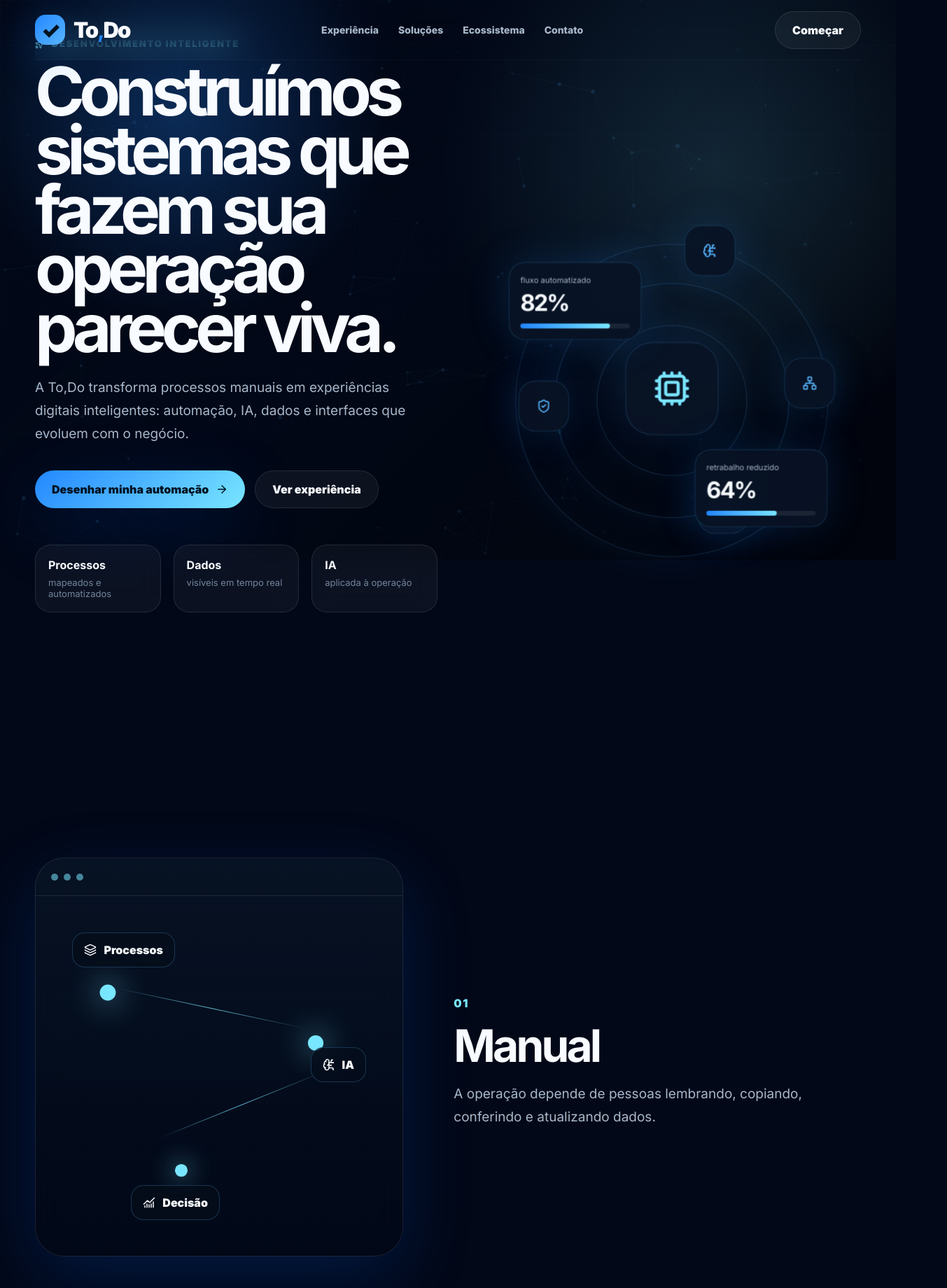
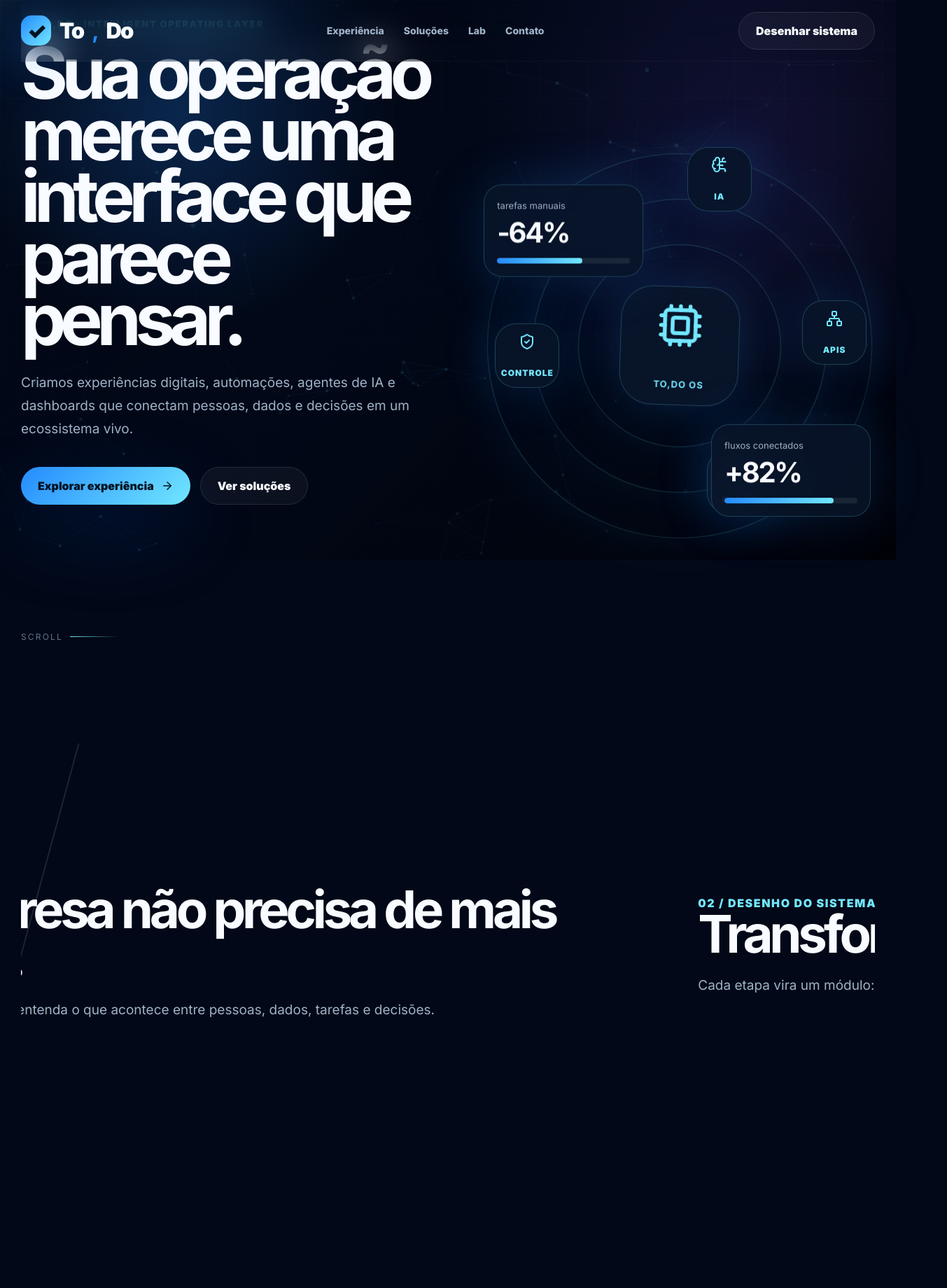
Before and after one commit to camillofranco/To-Do---Desenvolvimento-Inteligente, a React (Vite) app: page / in a window 1280 px wide. Shown: the top 1840 px of the page at 70% size, 1353 px wide, since content can reach past the window. Built offline with nearby package versions, Linux system fonts and the light colour scheme.

Commit message:
Refinar experiencia visual inspirada nas referencias

```diff
--- a/src/main.jsx
+++ b/src/main.jsx
@@ -1,106 +1,121 @@
-import React, { useEffect, useRef, useState } from 'react'
+import React, { useEffect, useMemo, useRef, useState } from 'react'
 import { createRoot } from 'react-dom/client'
-import { motion, useScroll, useTransform } from 'framer-motion'
-import { ArrowRight, Bot, BrainCircuit, ChartNoAxesCombined, Cpu, DatabaseZap, Gauge, Layers3, MousePointer2, Network, Orbit, ShieldCheck, Sparkles, Workflow, Zap } from 'lucide-react'
+import { motion, useMotionValue, useScroll, useSpring, useTransform } from 'framer-motion'
+import { ArrowRight, Bot, BrainCircuit, ChartNoAxesCombined, Check, Cpu, DatabaseZap, Fingerprint, Gauge, Network, Orbit, ShieldCheck, Sparkles, Workflow, Zap } from 'lucide-react'
 import './styles.css'
 
 const services = [
-  ['01', 'Automação de processos', 'Fluxos que executam tarefas repetitivas, reduzem falhas e criam previsibilidade operacional.', Workflow],
-  ['02', 'Agentes de IA', 'Assistentes treinados para atendimento, análise, triagem, organização e execução de rotinas.', Bot],
-  ['03', 'Dashboards inteligentes', 'Painéis vivos para leitura de operação, performance, gargalos e oportunidades.', ChartNoAxesCombined],
-  ['04', 'Integrações', 'Sistemas, planilhas, formulários, APIs e dados conectados em uma arquitetura única.', DatabaseZap]
+  { n: '01', title: 'Processos vivos', text: 'Fluxos que não ficam parados: recebem dados, executam rotinas, disparam alertas e criam histórico.', icon: Workflow },
+  { n: '02', title: 'IA operacional', text: 'Agentes para triagem, atendimento, análise de documentos, organização e execução assistida.', icon: Bot },
+  { n: '03', title: 'Painéis de decisão', text: 'Dashboards com indicadores, gargalos, alertas e visão executiva da operação.', icon: ChartNoAxesCombined },
+  { n: '04', title: 'Integrações reais', text: 'Planilhas, APIs, formulários, bancos e sistemas conversando dentro da mesma lógica.', icon: DatabaseZap }
 ]
 
-const chapters = [
-  ['Manual', 'A operação depende de pessoas lembrando, copiando, conferindo e atualizando dados.'],
-  ['Conectado', 'As informações começam a circular entre setores, sistemas e pontos de decisão.'],
-  ['Inteligente', 'A tecnologia passa a sugerir, alertar, executar e evoluir com a operação.']
+const story = [
+  { label: 'Diagnóstico', title: 'Sua empresa não precisa de mais uma tela.', text: 'Ela precisa de um sistema que entenda o que acontece entre pessoas, dados, tarefas e decisões.', tag: '01 / leitura do caos' },
+  { label: 'Arquitetura', title: 'Transformamos operação em fluxo.', text: 'Cada etapa vira um módulo: entrada de dados, validação, decisão, ação, alerta e registro.', tag: '02 / desenho do sistema' },
+  { label: 'Execução', title: 'O processo começa a se mover sozinho.', text: 'O que era manual passa a rodar com automação, IA, dashboards e integrações conectadas.', tag: '03 / operação inteligente' }
 ]
 
-function NeuralBackground() {
-  const canvasRef = useRef(null)
+function PointerGlow() {
+  const x = useMotionValue(-300)
+  const y = useMotionValue(-300)
+  const sx = useSpring(x, { stiffness: 130, damping: 24 })
+  const sy = useSpring(y, { stiffness: 130, damping: 24 })
 
   useEffect(() => {
-    const canvas = canvasRef.current
+    const move = (event) => {
+      x.set(event.clientX - 240)
+      y.set(event.clientY - 240)
+      document.documentElement.style.setProperty('--mx', `${(event.clientX / innerWidth) * 100}%`)
+      document.documentElement.style.setProperty('--my', `${(event.clientY / innerHeight) * 100}%`)
+    }
+    window.addEventListener('mousemove', move)
+    return () => window.removeEventListener('mousemove', move)
+  }, [x, y])
+
+  return <motion.div className="pointer-glow" style={{ x: sx, y: sy }} />
+}
+
+function NeuralCanvas() {
+  const ref = useRef(null)
+
+  useEffect(() => {
+    const canvas = ref.current
     const ctx = canvas.getContext('2d')
     let points = []
     let raf
-    const pointer = { x: -9999, y: -9999, active: false }
+    const pointer = { x: -9999, y: -9999 }
 
     const resize = () => {
-      const dpr = Math.min(window.devicePixelRatio || 1, 2)
-      canvas.width = window.innerWidth * dpr
-      canvas.height = window.innerHeight * dpr
-      canvas.style.width = `${window.innerWidth}px`
-      canvas.style.height = `${window.innerHeight}px`
+      const dpr = Math.min(devicePixelRatio || 1, 2)
+      canvas.width = innerWidth * dpr
+      canvas.height = innerHeight * dpr
+      canvas.style.width = `${innerWidth}px`
+      canvas.style.height = `${innerHeight}px`
       ctx.setTransform(dpr, 0, 0, dpr, 0, 0)
-      const count = Math.min(170, Math.floor((window.innerWidth * window.innerHeight) / 9000))
-      points = Array.from({ length: count }, (_, i) => ({
-        x: Math.random() * window.innerWidth,
-        y: Math.random() * window.innerHeight,
-        vx: (Math.random() - 0.5) * 0.42,
-        vy: (Math.random() - 0.5) * 0.42,
-        r: Math.random() * 1.8 + 0.9,
-        phase: i * 0.13
+      const amount = Math.min(190, Math.floor((innerWidth * innerHeight) / 7800))
+      points = Array.from({ length: amount }, (_, i) => ({
+        x: Math.random() * innerWidth,
+        y: Math.random() * innerHeight,
+        vx: (Math.random() - 0.5) * 0.36,
+        vy: (Math.random() - 0.5) * 0.36,
+        r: Math.random() * 1.7 + 0.8,
+        phase: i * 0.19
       }))
     }
 
     const move = (event) => {
       pointer.x = event.clientX
       pointer.y = event.clientY
-      pointer.active = true
-      document.documentElement.style.setProperty('--mx', `${(event.clientX / window.innerWidth) * 100}%`)
-      document.documentElement.style.setProperty('--my', `${(event.clientY / window.innerHeight) * 100}%`)
     }
 
-    const render = (time) => {
-      ctx.clearRect(0, 0, window.innerWidth, window.innerHeight)
-
+    const draw = (time) => {
+      ctx.clearRect(0, 0, innerWidth, innerHeight)
       for (const p of points) {
         p.x += p.vx
         p.y += p.vy
-        if (p.x < -30 || p.x > window.innerWidth + 30) p.vx *= -1
-        if (p.y < -30 || p.y > window.innerHeight + 30) p.vy *= -1
+        if (p.x < -40 || p.x > innerWidth + 40) p.vx *= -1
+        if (p.y < -40 || p.y > innerHeight + 40) p.vy *= -1
 
         const dx = p.x - pointer.x
         const dy = p.y - pointer.y
         const dist = Math.hypot(dx, dy)
-        if (pointer.active && dist < 190 && dist > 1) {
-          p.x += (dx / dist) * 0.56
-          p.y += (dy / dist) * 0.56
+        if (dist < 180 && dist > 1) {
+          p.x += (dx / dist) * 0.5
+          p.y += (dy / dist) * 0.5
         }
 
-        const pulse = Math.sin(time * 0.0015 + p.phase) * 0.45 + 0.55
+        const pulse = Math.sin(time * 0.0018 + p.phase) * 0.5 + 0.5
         ctx.beginPath()
-        ctx.arc(p.x, p.y, p.r + pulse * 0.5, 0, Math.PI * 2)
-        ctx.fillStyle = `rgba(82, 183, 255, ${0.22 + pulse * 0.22})`
+        ctx.arc(p.x, p.y, p.r + pulse * 0.6, 0, Math.PI * 2)
+        ctx.fillStyle = `rgba(93, 207, 255, ${0.18 + pulse * 0.26})`
         ctx.fill()
       }
 
-      for (let i = 0; i < points.length; i += 1) {
-        for (let j = i + 1; j < points.length; j += 1) {
+      for (let i = 0; i < points.length; i++) {
+        for (let j = i + 1; j < points.length; j++) {
           const a = points[i]
           const b = points[j]
           const d = Math.hypot(a.x - b.x, a.y - b.y)
-          if (d < 150) {
+          if (d < 142) {
             ctx.beginPath()
             ctx.moveTo(a.x, a.y)
             ctx.lineTo(b.x, b.y)
-            ctx.strokeStyle = `rgba(82, 183, 255, ${(1 - d / 150) * 0.24})`
+            ctx.strokeStyle = `rgba(93, 207, 255, ${(1 - d / 142) * 0.25})`
             ctx.lineWidth = 1
             ctx.stroke()
           }
         }
       }
 
-      raf = requestAnimationFrame(render)
+      raf = requestAnimationFrame(draw)
     }
 
     resize()
-    render(0)
+    draw(0)
     window.addEventListener('resize', resize)
     window.addEventListener('mousemove', move)
-
     return () => {
       cancelAnimationFrame(raf)
       window.removeEventListener('resize', resize)
@@ -108,97 +123,120 @@ function NeuralBackground() {
     }
   }, [])
 
-  return <canvas ref={canvasRef} className="neural-canvas" aria-hidden="true" />
+  return <canvas ref={ref} className="neural" aria-hidden="true" />
 }
 
 function Header() {
   return (
-    <header className="header">
-      <a href="#top" className="logo" aria-label="To,Do">
-        <span className="logo-mark">✓</span>
-        <span>To<b>,</b>Do</span>
-      </a>
+    <header className="nav-bar">
+      <a className="brand" href="#top"><span>✓</span>To<b>,</b>Do</a>
       <nav>
-        <a href="#experience">Experiência</a>
-        <a href="#solutions">Soluções</a>
-        <a href="#ecosystem">Ecossistema</a>
+        <a href="#story">Experiência</a>
+        <a href="#suite">Soluções</a>
+        <a href="#lab">Lab</a>
         <a href="#contact">Contato</a>
       </nav>
-      <a className="nav-cta" href="#contact">Começar</a>
+      <a href="#contact" className="small-cta">Desenhar sistema</a>
     </header>
   )
 }
 
 function Hero() {
   const { scrollYProgress } = useScroll()
-  const y = useTransform(scrollYProgress, [0, 0.25], [0, -90])
-  const scale = useTransform(scrollYProgress, [0, 0.25], [1, 0.86])
+  const heroY = useTransform(scrollYProgress, [0, 0.22], [0, -120])
+  const heroOpacity = useTransform(scrollYProgress, [0, 0.22], [1, 0.35])
 
   return (
-    <section id="top" className="hero section-shell">
-      <motion.div className="hero-copy" style={{ y }}>
-        <p className="eyebrow"><Sparkles size={16} /> Desenvolvimento inteligente</p>
-        <h1>Construímos sistemas que fazem sua operação parecer viva.</h1>
-        <p className="lead">
-          A To,Do transforma processos manuais em experiências digitais inteligentes: automação, IA, dados e interfaces que evoluem com o negócio.
-        </p>
-        <div className="hero-actions">
-          <a className="primary" href="#contact">Desenhar minha automação <ArrowRight size={18} /></a>
-          <a className="secondary" href="#experience">Ver experiência</a>
-        </div>
-        <div className="micro-grid">
-          <div><strong>Processos</strong><span>mapeados e automatizados</span></div>
-          <div><strong>Dados</strong><span>visíveis em tempo real</span></div>
-          <div><strong>IA</strong><span>aplicada à operação</span></div>
-        </div>
+    <section id="top" className="hero-shell">
+      <motion.div className="hero-copy" style={{ y: heroY, opacity: heroOpacity }}>
+        <motion.p className="eyebrow" initial={{ opacity: 0, y: 16 }} animate={{ opacity: 1, y: 0 }}><Sparkles size={16}/> To,Do · Intelligent Operating Layer</motion.p>
+        <motion.h1 initial={{ opacity: 0, y: 32 }} animate={{ opacity: 1, y: 0 }} transition={{ delay: .08 }}>Sua operação merece uma interface que parece pensar.</motion.h1>
+        <motion.p className="lead" initial={{ opacity: 0, y: 32 }} animate={{ opacity: 1, y: 0 }} transition={{ delay: .16 }}>
+          Criamos experiências digitais, automações, agentes de IA e dashboards que conectam pessoas, dados e decisões em um ecossistema vivo.
+        </motion.p>
+        <motion.div className="hero-actions" initial={{ opacity: 0, y: 32 }} animate={{ opacity: 1, y: 0 }} transition={{ delay: .24 }}>
+          <a href="#story" className="primary">Explorar experiência <ArrowRight size={18}/></a>
+          <a href="#suite" className="secondary">Ver soluções</a>
+        </motion.div>
       </motion.div>
 
-      <motion.div className="system-stage" style={{ scale }}>
-        <div className="orbit orbit-a" />
-        <div className="orbit orbit-b" />
-        <div className="orbit orbit-c" />
-        <motion.div className="system-core" animate={{ rotate: [0, 4, -4, 0] }} transition={{ duration: 7, repeat: Infinity }}>
-          <Cpu size={62} />
-        </motion.div>
-        <motion.div className="stage-node node-a" animate={{ y: [0, -18, 0] }} transition={{ duration: 5, repeat: Infinity }}><BrainCircuit /></motion.div>
-        <motion.div className="stage-node node-b" animate={{ x: [0, 16, 0] }} transition={{ duration: 5.6, repeat: Infinity }}><Network /></motion.div>
-        <motion.div className="stage-node node-c" animate={{ y: [0, 14, 0] }} transition={{ duration: 4.8, repeat: Infinity }}><Gauge /></motion.div>
-        <motion.div className="stage-node node-d" animate={{ x: [0, -14, 0] }} transition={{ duration: 6.4, repeat: Infinity }}><ShieldCheck /></motion.div>
-        <motion.div className="console console-a" initial={{ opacity: 0, y: 25 }} animate={{ opacity: 1, y: 0 }} transition={{ delay: 0.35 }}>
-          <span>fluxo automatizado</span><strong>82%</strong><i><em style={{ width: '82%' }} /></i>
-        </motion.div>
-        <motion.div className="console console-b" initial={{ opacity: 0, y: 25 }} animate={{ opacity: 1, y: 0 }} transition={{ delay: 0.55 }}>
-          <span>retrabalho reduzido</span><strong>64%</strong><i><em style={{ width: '64%' }} /></i>
-        </motion.div>
-      </motion.div>
+      <SystemGalaxy />
+
+      <div className="scroll-hint"><span>scroll</span><i /></div>
     </section>
   )
 }
 
-function Experience() {
+function SystemGalaxy() {
+  const rings = useMemo(() => [0, 1, 2, 3], [])
   return (
-    <section id="experience" className="scrolly">
-      <div className="sticky-visual">
-        <div className="story-screen">
-          <div className="screen-header"><span /> <span /> <span /></div>
-          <div className="flow-map">
-            <motion.div className="flow-dot f1" animate={{ scale: [1, 1.35, 1] }} transition={{ duration: 2.6, repeat: Infinity }} />
-            <motion.div className="flow-dot f2" animate={{ scale: [1, 1.35, 1] }} transition={{ duration: 2.8, repeat: Infinity, delay: .4 }} />
-            <motion.div className="flow-dot f3" animate={{ scale: [1, 1.35, 1] }} transition={{ duration: 3, repeat: Infinity, delay: .8 }} />
-            <div className="flow-line one" />
-            <div className="flow-line two" />
-            <div className="signal-card top"><Layers3 size={18}/> Processos</div>
-            <div className="signal-card mid"><BrainCircuit size={18}/> IA</div>
-            <div className="signal-card bottom"><ChartNoAxesCombined size={18}/> Decisão</div>
+    <motion.div className="galaxy" initial={{ opacity: 0, scale: .92 }} animate={{ opacity: 1, scale: 1 }} transition={{ duration: 1 }}>
+      {rings.map((ring) => <div key={ring} className={`galaxy-ring ring-${ring}`} />)}
+      <motion.div className="galaxy-core" animate={{ rotate: [0, 3, -3, 0] }} transition={{ duration: 6, repeat: Infinity }}>
+        <Cpu size={66}/>
+        <strong>To,Do OS</strong>
+      </motion.div>
+      <FloatingNode className="g-a" icon={<BrainCircuit />} label="IA" />
+      <FloatingNode className="g-b" icon={<Network />} label="APIs" />
+      <FloatingNode className="g-c" icon={<Gauge />} label="Dados" />
+      <FloatingNode className="g-d" icon={<ShieldCheck />} label="Controle" />
+      <motion.div className="metric-card m-a" animate={{ y: [0, -12, 0] }} transition={{ repeat: Infinity, duration: 4.5 }}>
+        <span>tarefas manuais</span><strong>-64%</strong><i><em style={{ width: '64%' }}/></i>
+      </motion.div>
+      <motion.div className="metric-card m-b" animate={{ y: [0, 12, 0] }} transition={{ repeat: Infinity, duration: 5.2 }}>
+        <span>fluxos conectados</span><strong>+82%</strong><i><em style={{ width: '82%' }}/></i>
+      </motion.div>
+    </motion.div>
+  )
+}
+
+function FloatingNode({ className, icon, label }) {
+  return <motion.div className={`floating-node ${className}`} animate={{ y: [0, -16, 0] }} transition={{ repeat: Infinity, duration: 5.4 }}>{icon}<span>{label}</span></motion.div>
+}
+
+function Story() {
+  const target = useRef(null)
+  const { scrollYProgress } = useScroll({ target, offset: ['start start', 'end end'] })
+  const rotate = useTransform(scrollYProgress, [0, 1], [0, 60])
+  const x = useTransform(scrollYProgress, [0, 1], ['0%', '-38%'])
+
+  return (
+    <section id="story" ref={target} className="story-section">
+      <div className="story-sticky">
+        <motion.div className="story-stage" style={{ rotate }}>
+          <div className="story-orbit" />
+          <div className="story-orbit small" />
+          <div className="story-card main-card">
+            <span>LIVE OPERATION</span>
+            <strong>Manual → Connected → Intelligent</strong>
           </div>
-        </div>
+          <div className="mini-panel p1">dados</div>
+          <div className="mini-panel p2">rotinas</div>
+          <div className="mini-panel p3">decisão</div>
+        </motion.div>
+        <motion.div className="horizontal-copy" style={{ x }}>
+          {story.map((item) => <article key={item.title}><span>{item.tag}</span><h2>{item.title}</h2><p>{item.text}</p></article>)}
+        </motion.div>
       </div>
-      <div className="story-copy">
-        {chapters.map(([title, text], index) => (
-          <motion.article className="chapter" key={title} initial={{ opacity: 0, y: 80 }} whileInView={{ opacity: 1, y: 0 }} viewport={{ amount: 0.55 }}>
-            <span>0{index + 1}</span>
-            <h2>{title}</h2>
+    </section>
+  )
+}
+
+function Suite() {
+  return (
+    <section id="suite" className="section suite-section">
+      <div className="section-head">
+        <p className="eyebrow"><Orbit size={16}/> Product suite</p>
+        <h2>Um ecossistema de construção para empresas que precisam sair do manual.</h2>
+      </div>
+      <div className="suite-grid">
+        {services.map(({ n, title, text, icon: Icon }, index) => (
+          <motion.article className="suite-card" key={title} initial={{ opacity: 0, y: 40 }} whileInView={{ opacity: 1, y: 0 }} viewport={{ once: true }} transition={{ delay: index * .08 }} whileHover={{ y: -12, rotate: index % 2 ? -1.2 : 1.2 }}>
+            <span>{n}</span>
+            <div className="suite-icon"><Icon size={28}/></div>
+            <h3>{title}</h3>
             <p>{text}</p>
+            <a href="#contact">construir módulo <ArrowRight size={15}/></a>
           </motion.article>
         ))}
       </div>
@@ -206,45 +244,18 @@ function Experience() {
   )
 }
 
-function Services() {
+function Lab() {
+  const modules = ['CRM', 'WhatsApp', 'Planilhas', 'Financeiro', 'Operação', 'Relatórios', 'Suporte', 'IA']
   return (
-    <section id="solutions" className="section-shell block-section">
-      <div className="section-heading">
-        <p className="eyebrow"><Orbit size={16} /> Soluções</p>
-        <h2>Não entregamos apenas telas. Entregamos fluxo, controle e evolução.</h2>
+    <section id="lab" className="section lab-section">
+      <div className="lab-copy">
+        <p className="eyebrow"><Fingerprint size={16}/> To,Do Lab</p>
+        <h2>Uma camada inteligente conectando o que já existe.</h2>
+        <p>Não partimos da tela. Partimos do ecossistema: onde o dado nasce, quem precisa agir, qual decisão deve ser tomada e como o processo aprende com isso.</p>
       </div>
-      <div className="service-grid">
-        {services.map(([num, title, text, Icon], index) => (
-          <motion.article className="service-card" key={title} initial={{ opacity: 0, y: 40 }} whileInView={{ opacity: 1, y: 0 }} transition={{ delay: index * 0.08 }} viewport={{ once: true }} whileHover={{ y: -10 }}>
-            <span>{num}</span>
-            <div className="icon-box"><Icon /></div>
-            <h3>{title}</h3>
-            <p>{text}</p>
-          </motion.article>
-        ))}
-      </div>
-    </section>
-  )
-}
-
-function Ecosystem() {
-  const modules = ['Atendimento', 'Operação', 'Dados', 'IA', 'Financeiro', 'Gestão']
-  return (
-    <section id="ecosystem" className="section-shell ecosystem-section">
-      <div>
-        <p className="eyebrow"><MousePointer2 size={16} /> Ecossistema To,Do</p>
-        <h2>Uma camada inteligente por cima da sua empresa.</h2>
-        <p>
-          Imagine cada área conectada a um núcleo operacional: dados entram, processos rodam, alertas aparecem e decisões ficam mais simples.
-        </p>
-      </div>
-      <div className="ecosystem-board">
-        <div className="ecosystem-core"><Zap size={34} /> To,Do OS</div>
-        {modules.map((module, index) => (
-          <motion.div className={`eco-module eco-${index}`} key={module} animate={{ y: [0, -10, 0] }} transition={{ duration: 4 + index * 0.25, repeat: Infinity }}>
-            {module}
-          </motion.div>
-        ))}
+      <div className="lab-board">
+        <div className="lab-core"><Zap/>Core</div>
+        {modules.map((module, index) => <motion.div key={module} className={`lab-module lm-${index}`} animate={{ y: [0, -10, 0] }} transition={{ repeat: Infinity, duration: 4 + index * .22 }}>{module}</motion.div>)}
       </div>
     </section>
   )
@@ -252,41 +263,39 @@ function Ecosystem() {
 
 function Contact() {
   return (
-    <section id="contact" className="section-shell contact-section">
-      <motion.div className="contact-card" initial={{ opacity: 0, scale: .95 }} whileInView={{ opacity: 1, scale: 1 }} viewport={{ once: true }}>
-        <p className="eyebrow"><Sparkles size={16} /> Próximo passo</p>
-        <h2>Sua empresa ainda opera no manual?</h2>
-        <p>Vamos transformar sua operação em um sistema mais conectado, automatizado e inteligente.</p>
-        <a className="primary" href="mailto:contato@todo.com.br?subject=Quero%20automatizar%20minha%20empresa">Falar com a To,Do <ArrowRight size={18} /></a>
+    <section id="contact" className="section contact-section">
+      <motion.div className="contact-card" initial={{ opacity: 0, scale: .94 }} whileInView={{ opacity: 1, scale: 1 }} viewport={{ once: true }}>
+        <p className="eyebrow"><Check size={16}/> Próximo passo</p>
+        <h2>Vamos desenhar a versão inteligente da sua operação?</h2>
+        <p>Mapeamos seus processos e transformamos a operação em um ecossistema digital com automação, IA e indicadores reais.</p>
+        <a className="primary" href="mailto:contato@todo.com.br?subject=Quero%20desenhar%20um%20sistema%20inteligente">Falar com a To,Do <ArrowRight size={18}/></a>
       </motion.div>
     </section>
   )
 }
 
 function App() {
-  const [ready, setReady] = useState(false)
+  const [loaded, setLoaded] = useState(false)
   useEffect(() => {
-    const timer = setTimeout(() => setReady(true), 600)
+    const timer = setTimeout(() => setLoaded(true), 900)
     return () => clearTimeout(timer)
   }, [])
 
   return (
     <>
-      <NeuralBackground />
+      <NeuralCanvas />
+      <PointerGlow />
       <div className="ambient" />
-      <motion.div className="loader" animate={{ opacity: ready ? 0 : 1, pointerEvents: ready ? 'none' : 'auto' }}>
-        <span>To,Do</span>
-        <i />
-      </motion.div>
+      <motion.div className="loader" animate={{ opacity: loaded ? 0 : 1, pointerEvents: loaded ? 'none' : 'auto' }} transition={{ duration: .5 }}><span>To,Do</span><i/></motion.div>
       <Header />
       <main>
         <Hero />
-        <Experience />
-        <Services />
-        <Ecosystem />
+        <Story />
+        <Suite />
+        <Lab />
         <Contact />
       </main>
-      <footer className="footer section-shell">To,Do — Automatize. Conecte. Evolua.</footer>
+      <footer className="footer">To,Do — Automatize. Conecte. Evolua.</footer>
     </>
   )
 }
```
Also changed, not shown: src/styles.css.
